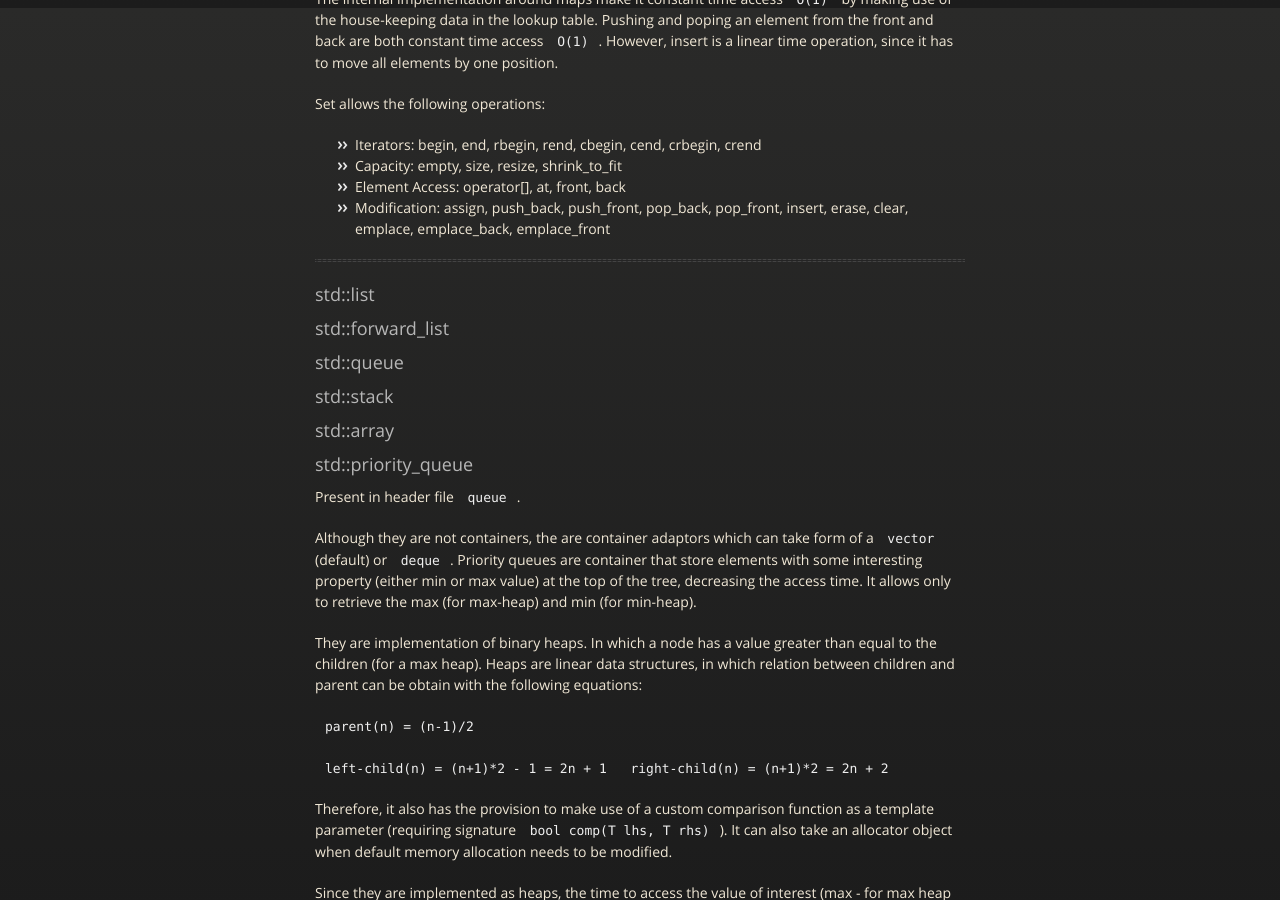
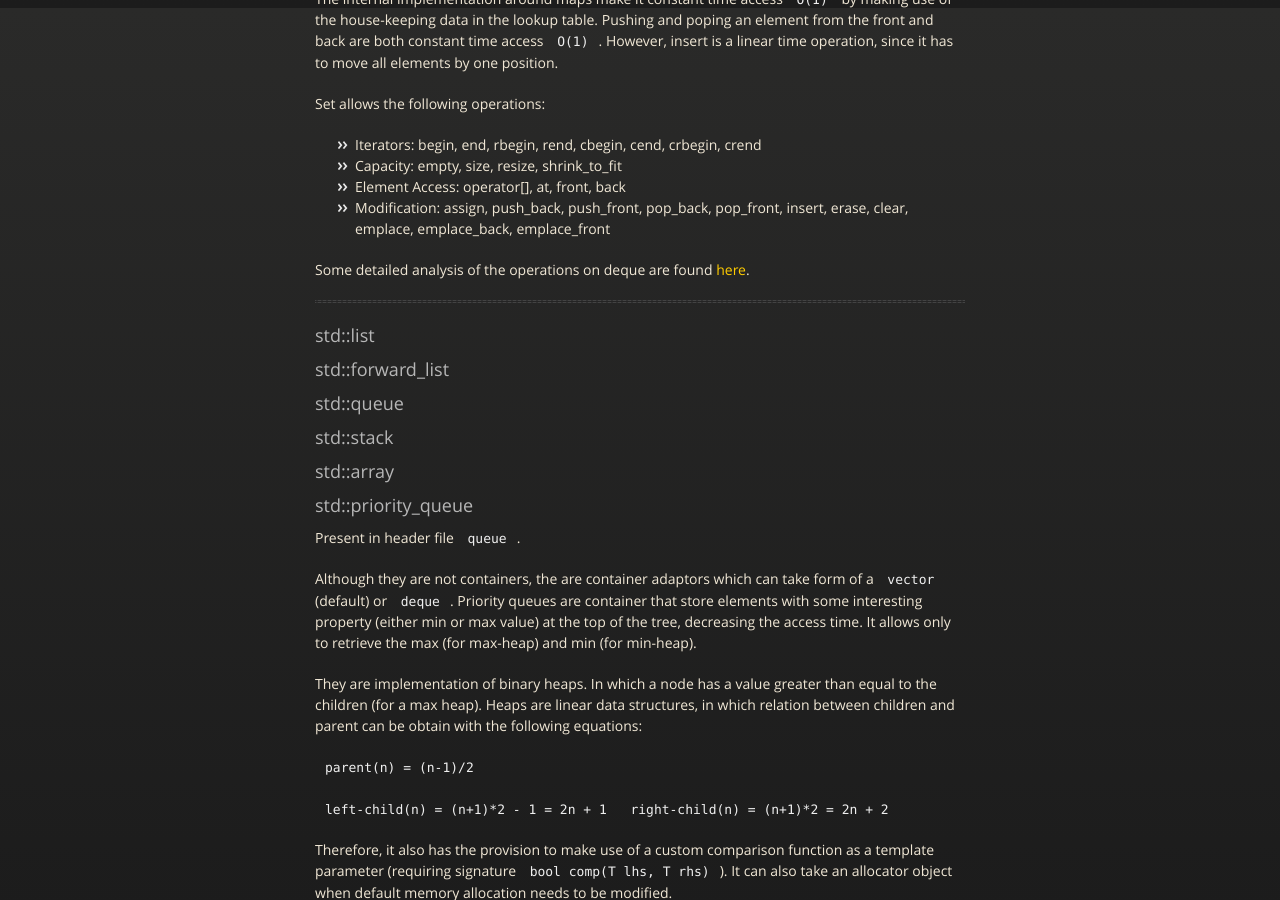
Before and after one commit to naveenspace7/naveenspace7.github.io, a Jekyll site: the page built from _posts/2020-1-23-DatastructuresCpp.md, in a window 1280 px wide and 900 px high, scrolled down 6292 px. Built offline with Jekyll 4.4.1, drawn with Linux system fonts in a browser that asks for light colours.

Commit message:
Add deque

```diff
--- a/_posts/2020-1-23-DatastructuresCpp.md
+++ b/_posts/2020-1-23-DatastructuresCpp.md
@@ -242,6 +242,8 @@ Set allows the following operations:
 * Element Access: operator[], at, front, back
 * Modification: assign, push_back, push_front, pop_back, pop_front, insert, erase, clear, emplace, emplace_back, emplace_front
 
+Some detailed analysis of the operations on deque are found [here](https://www.codeproject.com/Articles/5425/An-In-Depth-Study-of-the-STL-Deque-Container).
+
 ___
 
 ### std::list
```
